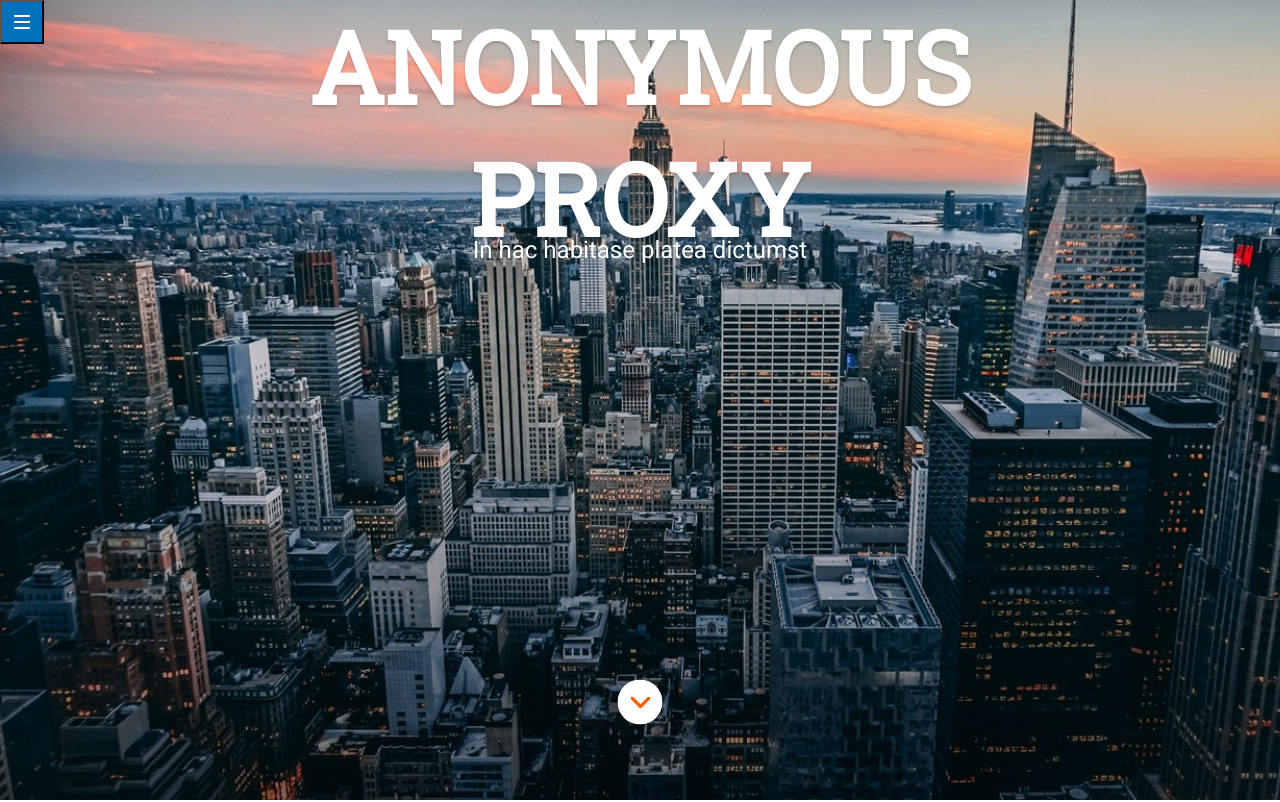
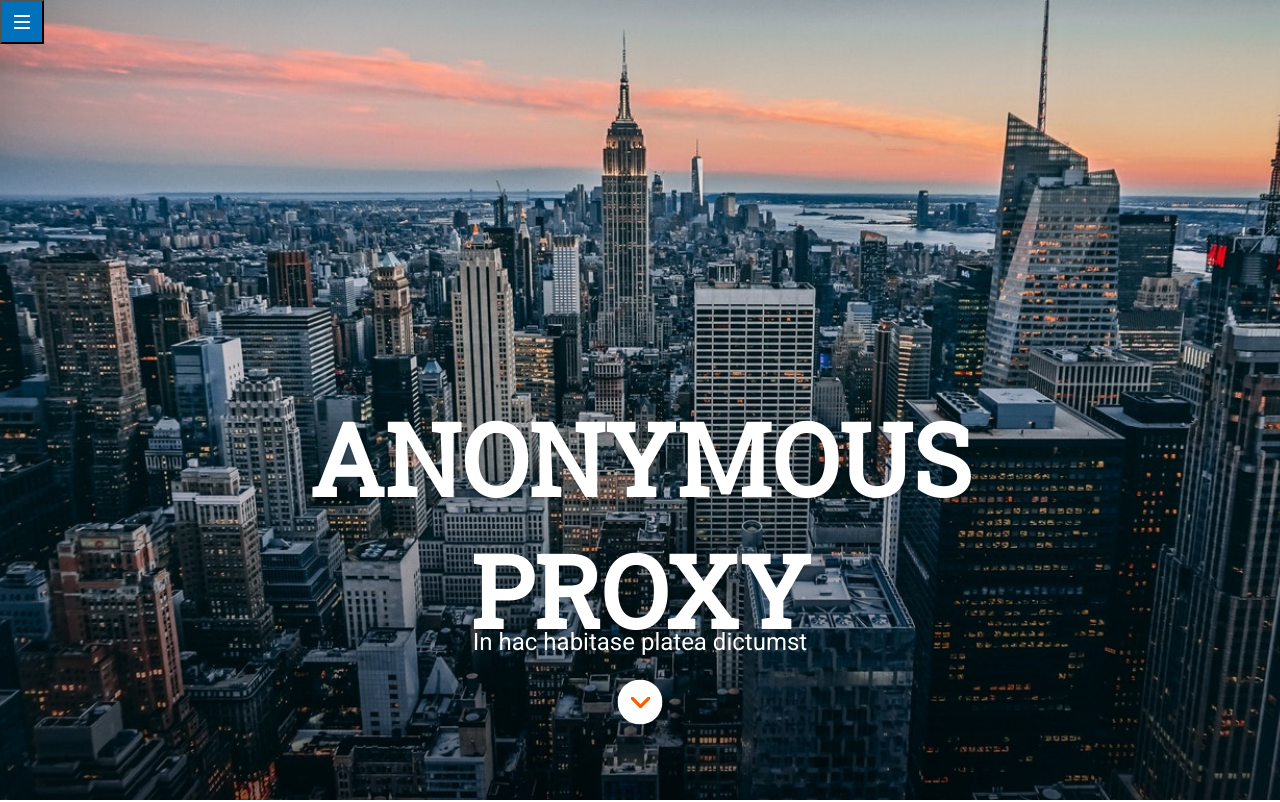
Before and after one commit to mariaoca/e-s1-evaluacion-final-mariaoca, a website: page docs/index.html in a window 1280 px wide. Shown: the top 802 px of the page. Drawn offline with nearby package versions, Linux system fonts and the light colour scheme; files that its build step writes are made by us from their sources.

Commit message:
version two

```diff
--- a/_src/assets/scss/components/_main-hero.scss
+++ b/_src/assets/scss/components/_main-hero.scss
@@ -4,15 +4,15 @@
   justify-content: flex-end;
   align-items: center;
   flex-direction: column;
-  background-image: url(../images/cover.jpg);
+  background: url('../images/cover.jpg') center center no-repeat ;
   background-size: cover;
   height: 100vh;
 }
 .hero_content {
   color:#fff;
   position: relative;
-  margin-bottom: 40%;
-
+  bottom: 143px;
+  text-align: center;
 }
 .hero_title {
   width: 290px;
--- a/_src/assets/scss/components/_main.scss
+++ b/_src/assets/scss/components/_main.scss
@@ -106,6 +106,10 @@ a {
   display:grid;
   grid-template-columns: 1fr 1fr 1fr;
 }
+.hero_content{
+  bottom: 120px;
+  width: 690px;
+}
 .hero_title{
   width: 730px;
   height: 264px;
```
